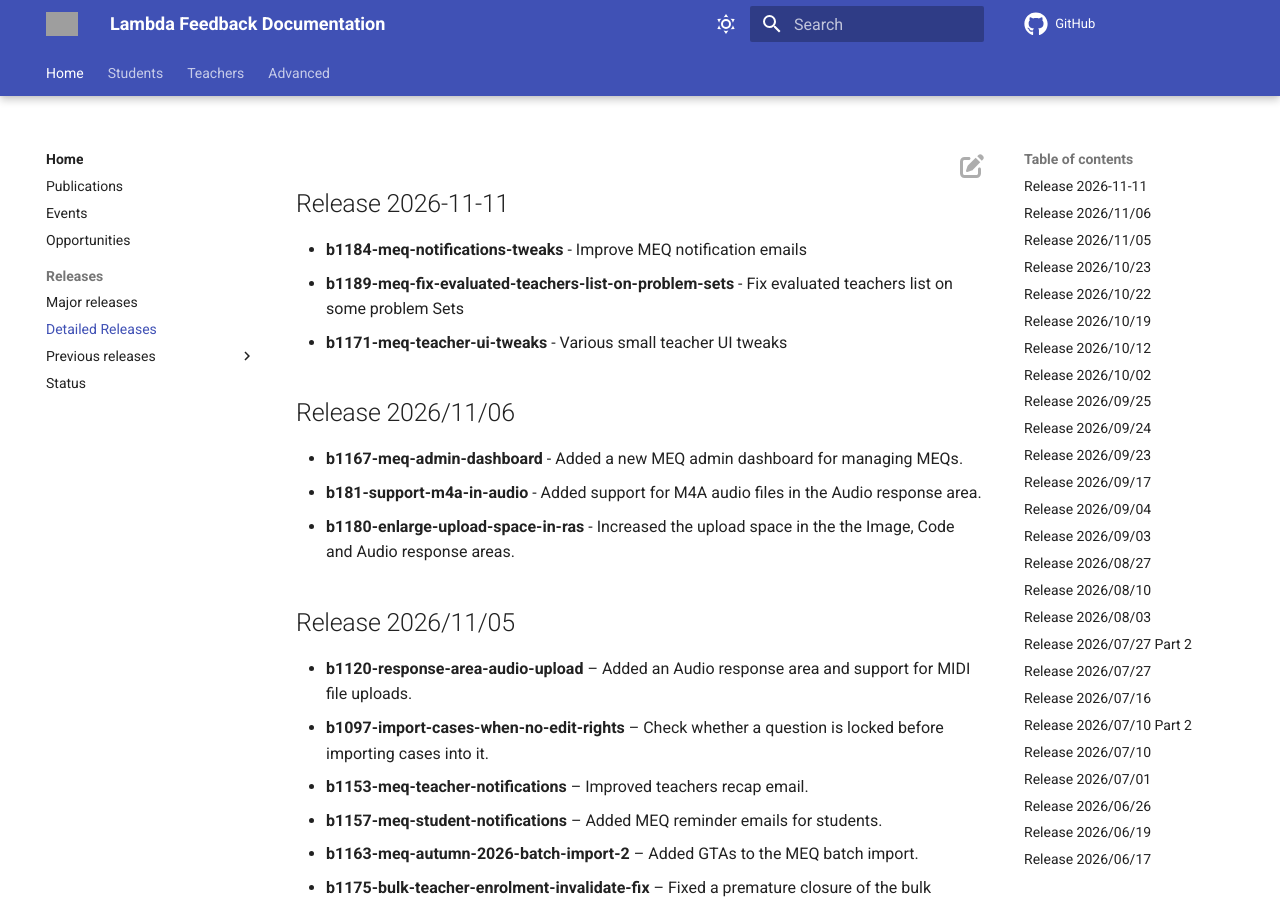
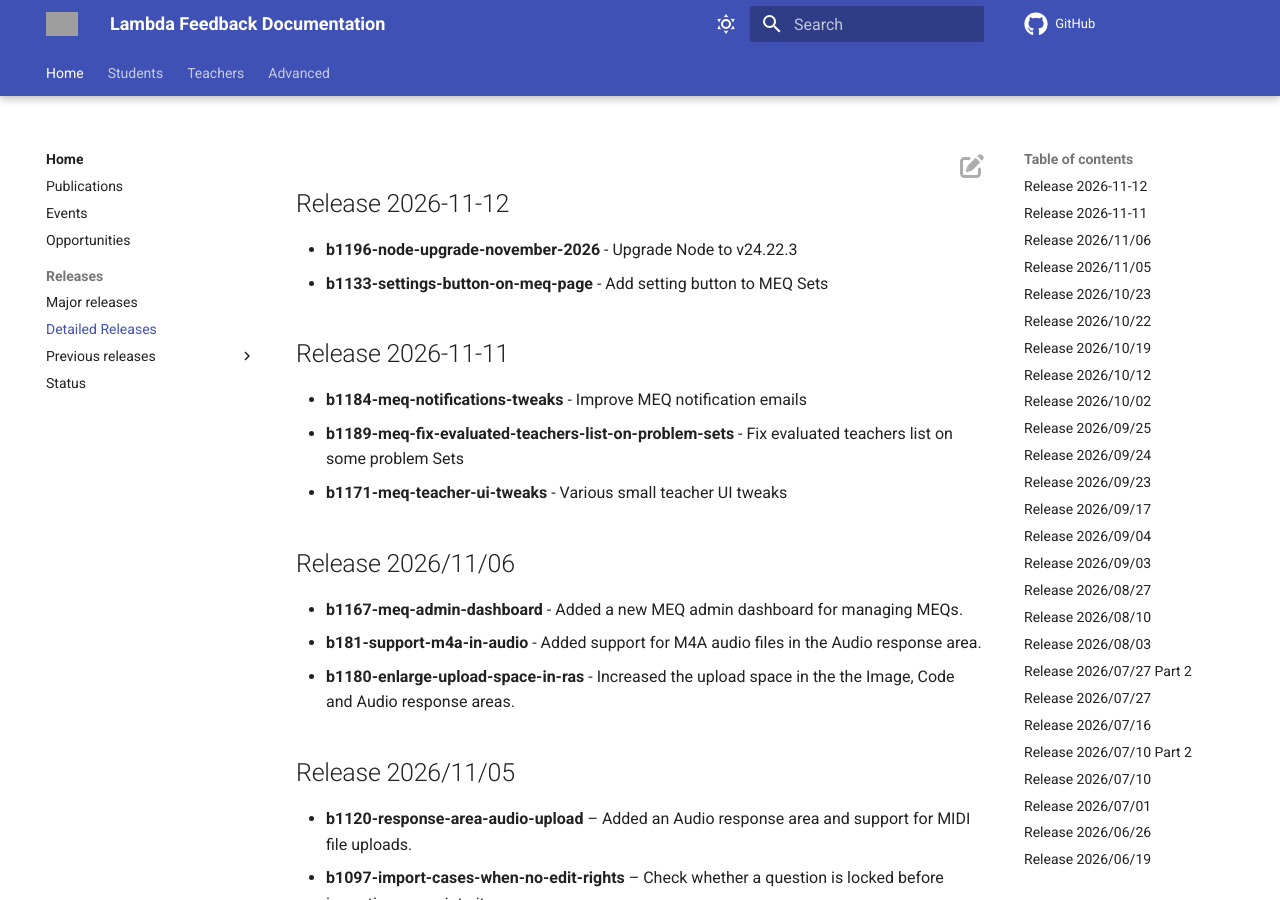
Before and after one commit to lambda-feedback/user-documentation, an MkDocs documentation site: the page built from docs/releases/detailed_releases.md, in a window 1280 px wide and 900 px high. Built offline with MkDocs 1.6.1 and Material for MkDocs 9.7.7, drawn with Linux system fonts in a browser that asks for light colours; comment, search, counter and statistics services are not loaded; grey boxes are pictures that could not be loaded.

Commit message:
Add release notes for 2026-11-12

```diff
--- a/docs/releases/detailed_releases.md
+++ b/docs/releases/detailed_releases.md
@@ -1,3 +1,7 @@
+## Release 2026-11-12
+- **b1196-node-upgrade-november-2026** - Upgrade Node to v24.22.3
+- **b1133-settings-button-on-meq-page** - Add setting button to MEQ Sets
+
 ## Release 2026-11-11
 - **b1184-meq-notifications-tweaks** - Improve MEQ notification emails
 - **b1189-meq-fix-evaluated-teachers-list-on-problem-sets** - Fix evaluated teachers list on some problem Sets
```
